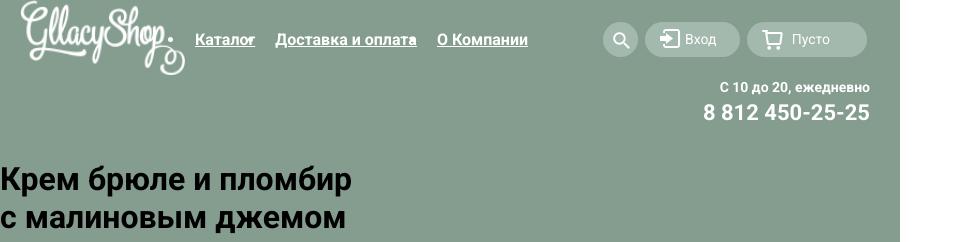
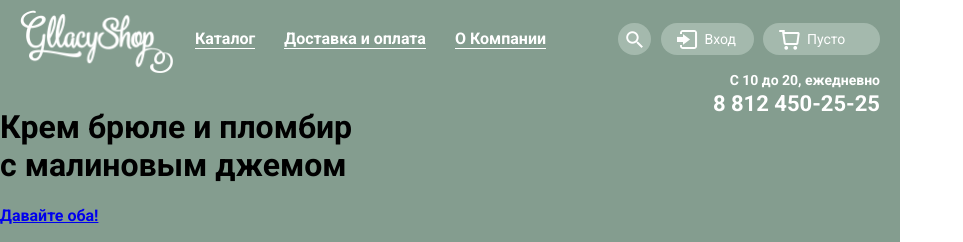
Before and after one commit to mechtatel/216812-gllacy, a plain HTML site: page index.html in a window 1280 px wide. Shown: the top 242 px of the page, without its empty margins (0-963 px from the left). Drawn offline with Linux system fonts and the light colour scheme; files whose address does not match are found by name.

Commit message:
Окончательный вариант хедера
Шлифовка неточностей

```diff
--- a/css/style.css
+++ b/css/style.css
@@ -22,30 +22,30 @@ body {
 .page-header .center {
 	display: flex;
 	flex-wrap: wrap;
-	max-width: 860px;
+	position: relative;
+	max-width: 880px;
 	margin-left: auto;
 	margin-right: auto;
 }
 
 .header-btn {
 	display: flex;
-	justify-content: space-around;
-	align-items: center;
-	width: 270px;
+	justify-content: space-between;
+	width: 262px;
 	margin-left: auto;
-	padding-left: 10px;
-	padding-right: 10px;
+	padding: 10px;
+	padding-top: 23px;
 	color: rgb(255, 255, 255);
 }
 
 .header-btn .btn {
 	position: relative;
-	width: 35px;
-	height: 35px;
+	width: 33px;
+	height: 32px;
 	font-size: 14px;
 	font-weight: normal;
 	vertical-align: middle;
-	line-height: 35px;
+	line-height: 32px;
 	background-color: rgb(164, 185, 173);
 	border-radius: 20px;
 }
@@ -53,66 +53,76 @@ body {
 .header-btn .search::after {
 	content: url("K:/Вёрстка/216812-gllacy/img/Loupe.png");
 	position: absolute;
-	top: 5px;
-	left: 10px;
+	top: 4px;
+	left: 8px;
 }
 
 .header-btn .enter {
-	width: 55px;
-	padding-left: 40px;
+	width: 49px;
+	padding-left: 44px;
 }
 
 .header-btn .enter::after {
 	content: url("K:/Вёрстка/216812-gllacy/img/enter.png");
 	position: absolute;
-	top: 4px;
-	left: 15px;
+	top: 5px;
+	left: 16px;
 }
 
 .header-btn .cart {
-	width: 75px;
-	padding-left: 45px;
+	width: 73px;
+	padding-left: 44px;
 }
 
 .header-btn .cart::after {
 	content: url("K:/Вёрстка/216812-gllacy/img/cart.png");
 	position: absolute;
 	top: 6px;
-	left: 15px;
+	left: 16px;
+}
+
+.header-logo {
+	padding: 10px;
 }
 
 .page-nav {
 	display: flex;
 	margin: 0;
-	padding: 0;
+	padding: 7px;
+	list-style: none;
 }
 
 .page-nav li {
-	margin-top: auto;
-	margin-bottom: auto;
+	margin-top: 17px;
+	margin-right: 19px;
+	padding: 5px;
 }
 
 .page-nav li a {
-	padding: 10px;
 	color: rgb(255, 255, 255);
+	text-decoration: none;
+	border-bottom: 1px solid white;
 }
 
 .header-time-phone {
+	position: absolute;
+	top: 62px;
+	right: 0;
 	width: 170px;
-	height: 60px;
+	height: 55px;
 	margin-left: auto;
-	padding-right: 10px;
+	padding: 10px;
 	text-align: right;
 }
 
 .header-time-phone p {
 	font-size: 14px;
-	margin-top: 0;
+	margin: 0;
 }
 
 .header-time-phone a {
 	font-size: 22px;
 	text-decoration: none;
 	color: rgb(255, 255, 255);
-	line-height: 35px;
+	line-height: 32px;
 }
--- a/index.html
+++ b/index.html
@@ -10,7 +10,7 @@
 	    <header class="page-header">
 			<div class="center">
 				<div class="header-logo">
-					<img src="K:/Вёрстка/216812-gllacy/img/logo.png" width="165" height="75" alt="shop-logo">
+					<img src="K:/Вёрстка/216812-gllacy/img/Logo.png" width="153" height="63" alt="shop-logo">
 				</div>
 
 				<ul class="page-nav">
```
